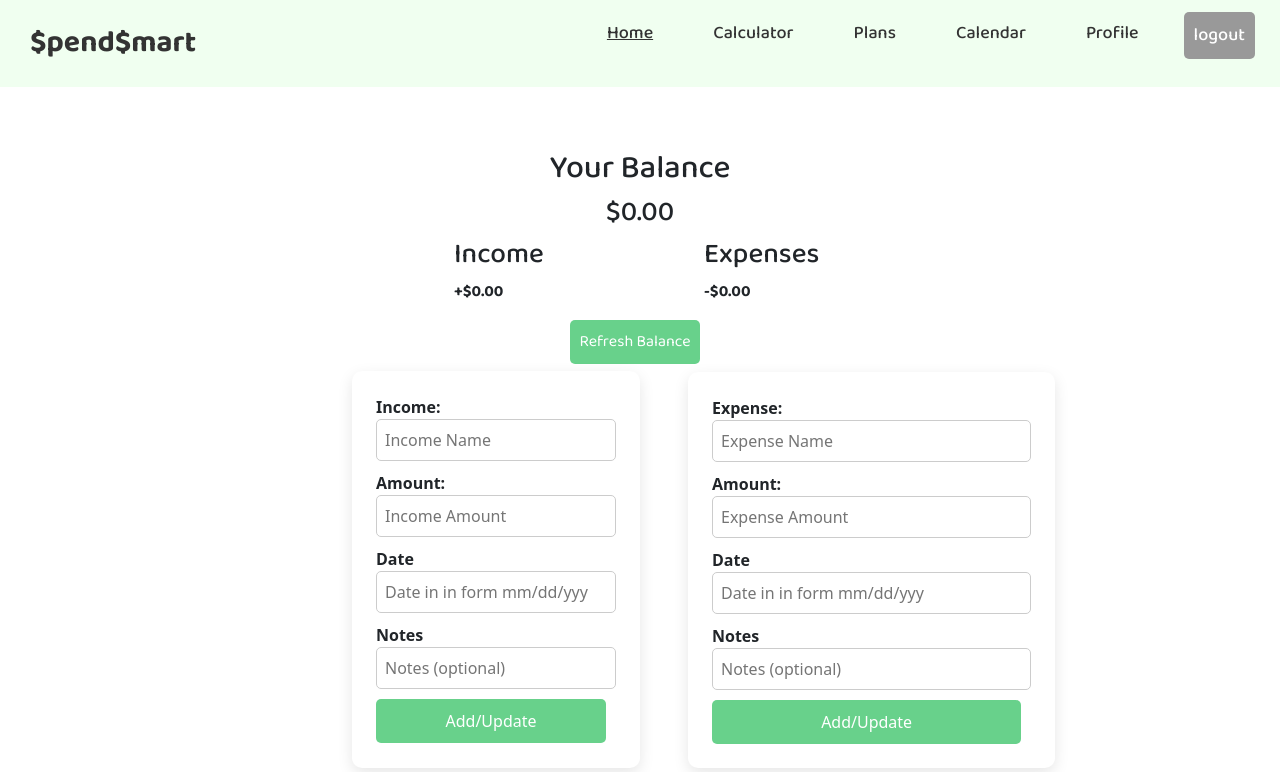
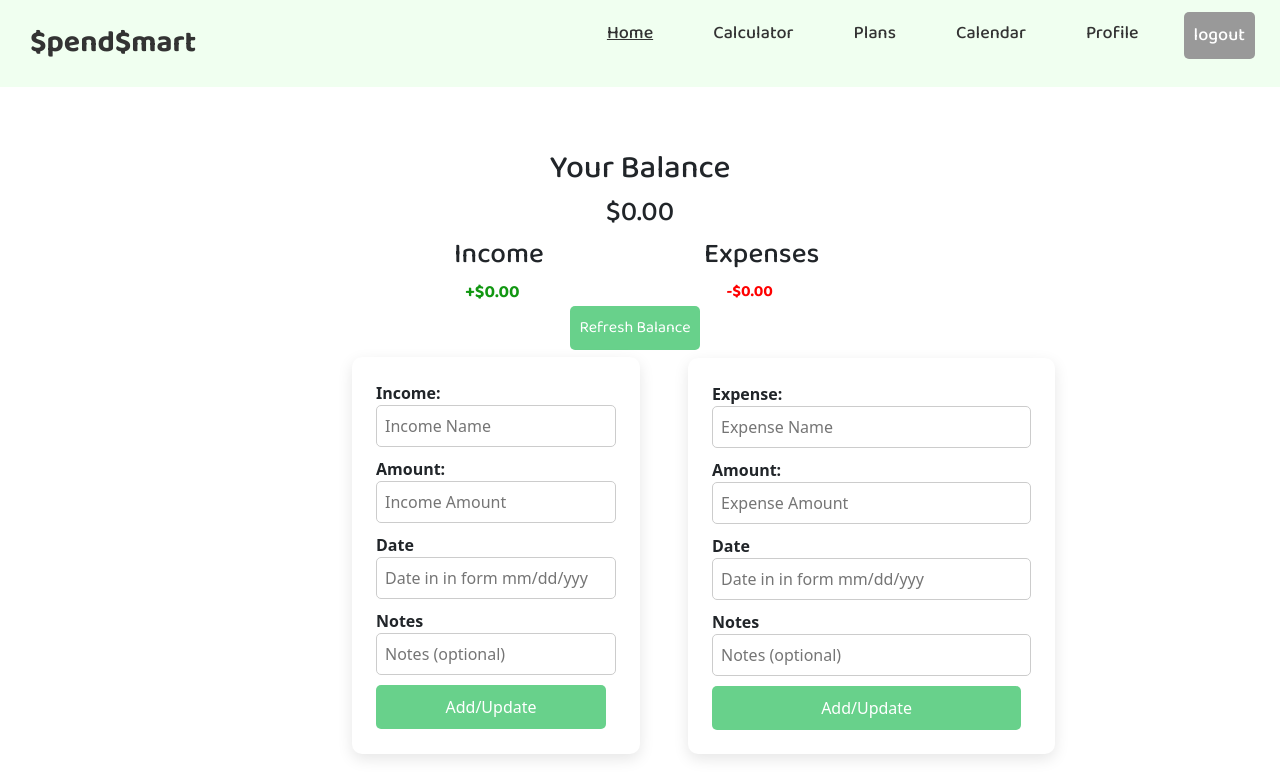
Before and after one commit to geoffreyxu/SpendSmart, a React (Create React App) app: page /hometest in a window 1280 px wide. Shown: the top 772 px of the page. Built offline with nearby package versions, Linux system fonts and the light colour scheme; no server answers; a web font is replaced by a local one.

Commit message:
Adding styling to income and expense component on home page

```diff
--- a/src/components/hometest/Balance.js
+++ b/src/components/hometest/Balance.js
@@ -59,11 +59,11 @@ return (
       <div className="income-expense-home">
         <div className="plus-home">
           <h3>Income</h3>
-          <p>+${totalIncome.toFixed(2)}</p>
+          <div className="income-number">+${totalIncome.toFixed(2)}</div>
         </div>
         <div className="minus-home">
           <h3>Expenses</h3>
-          <p>-${totalExpense.toFixed(2)}</p>
+          <div className="minus-number">-${totalExpense.toFixed(2)}</div>
         </div>
       </div>
       <div className="mb-2">
--- a/src/components/hometest/balance.css
+++ b/src/components/hometest/balance.css
@@ -19,7 +19,22 @@
     margin-left:8rem;
   }
 
-  .plus-home,
+  .plus-home{
+
+    flex-basis: 50%;
+    font-size: 1.1rem;
+    font-family: "Baloo Da 2", serif;
+  }
+
+  .minus-number{
+    margin-left: 1.4rem;
+    color: red;
+  }
+
+  .income-number{
+    margin-left: 0.7rem;
+    color: rgb(18, 151, 18);
+  }
   .minus-home {
     flex-basis: 50%;
     font-family: "Baloo Da 2", serif;
```
